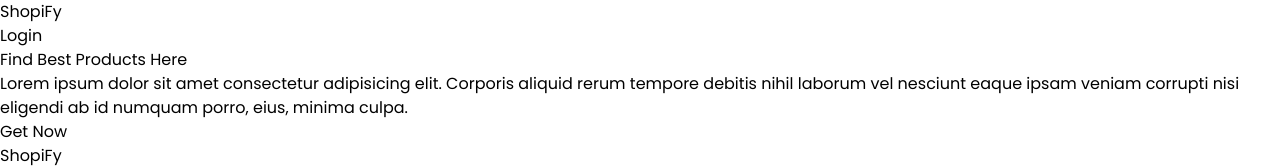
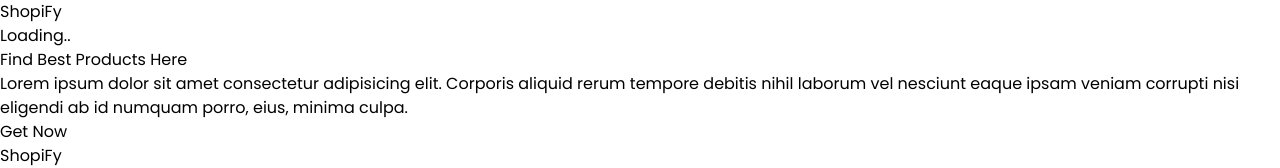
Before and after one commit to Sadiqur057/Shopify-Client, a React (Vite) app: page / in a window 1280 px wide. Shown: the top 168 px of the page. Built offline with nearby package versions, Linux system fonts and the light colour scheme; no server answers.

Commit message:
handled functionality of logout

```diff
--- a/src/pages/shared/Navbar.jsx
+++ b/src/pages/shared/Navbar.jsx
@@ -1,8 +1,31 @@
+import { useContext } from "react";
+import { AuthContext } from "../../provider/AuthProvider";
+import { useNavigate } from "react-router-dom";
 const Navbar = () => {
+  const { user, loading, logOut } = useContext(AuthContext);
+
+  const navigate = useNavigate()
+
+  const handleLogout = () => {
+    logOut()
+      .then(()=>{
+        navigate('/login')
+      })
+      .catch(error => console.log(error))
+  }
+
   return (
     <div className="bg-secondary h-16 flex px-4 sm:px-10 justify-between items-center">
       <h2 className="text-white font-semibold text-xl">ShopiFy</h2>
-      <button className="bg-primary text-gray-100 px-5 py-2 rounded-3xl">Login</button>
+      {
+        loading && <p className="text-gray-300">Loading..</p>
+      }
+      {
+        user && <button onClick={handleLogout} className="bg-primary text-gray-100 px-5 py-2 rounded-3xl">Logout</button>
+      }
+      {
+        !user && !loading && <button className="bg-primary text-gray-100 px-5 py-2 rounded-3xl">Login</button>
+      }
     </div>
   );
 };
```
